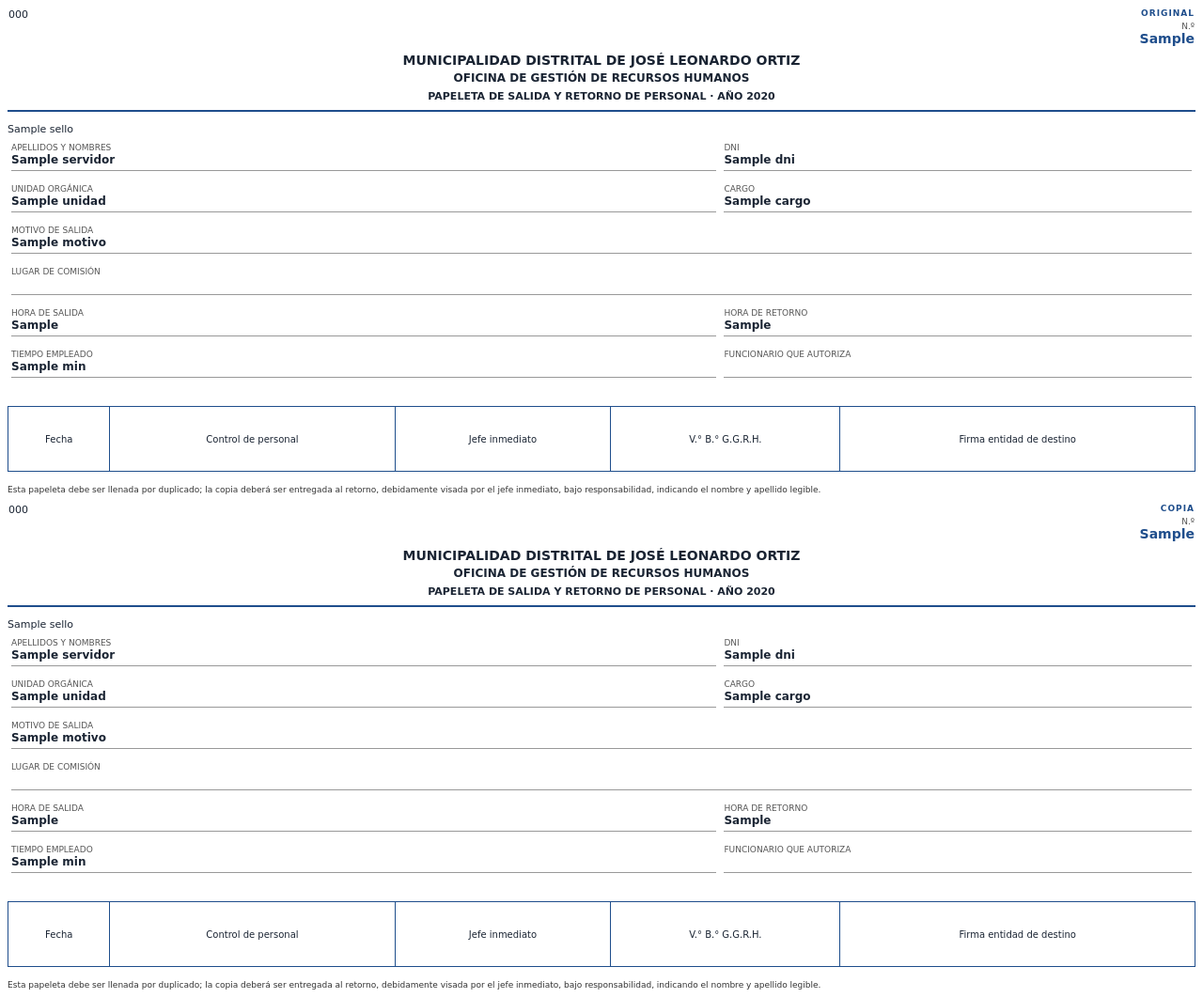
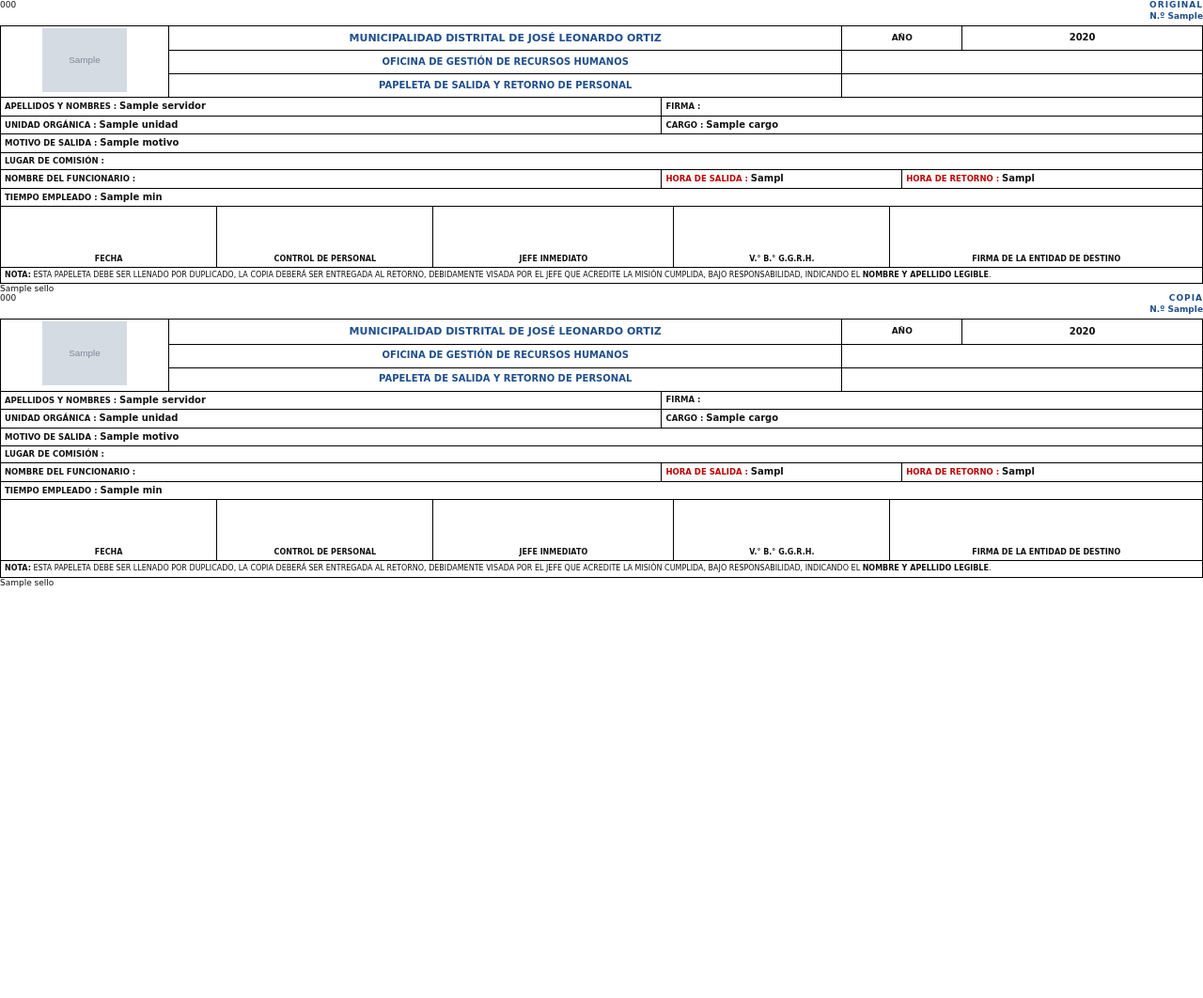
Before and after one commit to jhonalo9/sistemas-de-permisos, a CodeIgniter 4 app: the page made by backend_permisos/app/Views/papeleta/pdf.php in a window 1280 px wide. Shown: the whole page at 94% size. After the commit the page ends 625 px from the top, so only its background shows below. Run offline with PHP 8.4 and a stand-in for CodeIgniter, Linux system fonts and the light colour scheme; the template is opened without the code that fills it: most values are stand-ins (such as "Sample title", 1, 10 or a date in 2020); grey boxes marked "Sample" are stand-in pictures; some libraries are stand-ins or nearby versions.

Commit message:
Rediseña la papeleta PDF al formato institucional

```diff
--- a/backend_permisos/app/Views/papeleta/pdf.php
+++ b/backend_permisos/app/Views/papeleta/pdf.php
@@ -3,99 +3,153 @@
  * @var array  $s
  * @var string $barcode
  * @var string $sello
+ * @var string $logo
  */
 $copias = ['ORIGINAL', 'COPIA'];
+$anio = date('Y', strtotime($s['fecha_inicio']));
+$horaSalida = ! empty($s['hora_inicio']) ? substr((string) $s['hora_inicio'], 0, 5) : '';
+$horaRetorno = ! empty($s['hora_fin']) ? substr((string) $s['hora_fin'], 0, 5) : '';
+$tiempo = $s['tiempo_empleado_min'] !== null ? esc($s['tiempo_empleado_min']) . ' min' : '';
 ?>
-
 <!doctype html>
 <html><head><meta charset="utf-8"><style>
-  body { font-family: DejaVu Sans, sans-serif; font-size: 11px; color:#1A2433; }
-  .copia { position: relative; }
-  .etiqueta { text-align:right; font-size:9px; font-weight:bold; color:#1F4E8C; letter-spacing:1px; margin-bottom:4px; }
-  .head { text-align:center; border-bottom:2px solid #1F4E8C; padding-bottom:8px; margin-bottom:12px; }
-  .head h1 { font-size: 14px; margin:0; }
-  .head h2 { font-size: 12px; margin:4px 0 0; }
-  .head h3 { font-size: 11px; margin:6px 0 0; text-transform: uppercase; }
-  .grid { width:100%; border-collapse:collapse; }
-  .grid td { padding:6px 4px; vertical-align:top; }
-  .lbl { font-size:9px; color:#555; text-transform:uppercase; }
-  .val { font-size:12px; font-weight:bold; border-bottom:1px solid #999; min-height:18px; display:block; }
-  .firmas { margin-top:24px; width:100%; border-collapse:collapse; }
-  .firmas td { border:1px solid #1F4E8C; height:60px; text-align:center; font-size:10px; padding:4px; }
-  .sello { position:absolute; top:25%; left:18%; transform:rotate(-30deg);
-    font-size:38px; color:rgba(220,38,38,0.25); font-weight:bold; text-align:center;
-    border:6px solid rgba(220,38,38,0.3); padding:16px 32px; }
-  .nota { font-size:9px; margin-top:14px; color:#333; }
-  .topbar { width:100%; border-collapse:collapse; margin-bottom:6px; }
-  .topbar td { vertical-align:top; }
-  .topbar .barcode-cell { width:60%; text-align:left; }
-  .topbar .nro { width:40%; text-align:right; }
-  .nro .n { font-size:14px; font-weight:bold; color:#1F4E8C; }
-  .barcode img { width: 180px; height: 50px; }
+  @page { margin: 18px 22px; }
+  * { box-sizing: border-box; }
+  body { font-family: DejaVu Sans, sans-serif; font-size: 9px; color:#111; margin:0; }
+  .copia { position: relative; page-break-inside: avoid; }
+  .topline { width:100%; border-collapse:collapse; margin-bottom:5px; }
+  .topline td { vertical-align:top; padding:0; }
+  .barcode { text-align:left; }
+  .barcode img { width: 170px; height: 46px; }
+  .topright { text-align:right; }
+  .copy { font-size:9px; font-weight:bold; color:#1F4E8C; letter-spacing:1px; }
+  .nro { font-size:9px; font-weight:bold; color:#1F4E8C; margin-top:2px; }
+
+  .form { width:100%; border-collapse:collapse; table-layout:fixed; margin:0; }
+  .form td { border:1px solid #000; padding:3px 4px; vertical-align:middle; line-height:1.25; }
+  .head-table td { text-align:center; }
+  .logo-cell { vertical-align:middle !important; text-align:center; padding:2px !important; }
+  .logo-cell img { height:68px; width:auto; }
+  .title { font-size:11px; font-weight:bold; color:#1F4E8C; text-transform:uppercase; }
+  .office { font-size:10px; font-weight:bold; color:#1F4E8C; text-transform:uppercase; }
+  .papeleta { font-size:10px; font-weight:bold; color:#1F4E8C; text-transform:uppercase; }
+  .year-label { font-size:9px; font-weight:bold; text-transform:uppercase; }
+  .year-value { font-size:10px; font-weight:bold; }
+  .blank { }
+
+  .fields tr:first-child td { border-top:0; }
+  .label { font-size:8.5px; font-weight:bold; text-transform:uppercase; }
+  .value { font-size:10px; font-weight:bold; }
+  .red { color:#C00000; }
+
+  .signatures tr:first-child td { border-top:0; }
+  .signatures td { height:64px; vertical-align:bottom; text-align:center; font-size:8px; font-weight:bold; text-transform:uppercase; }
+  .note-table td { border-top:0; font-size:8px; line-height:1.35; text-align:justify; text-transform:uppercase; }
+  .sello { position:absolute; top:34%; left:20%; transform:rotate(-30deg);
+    font-size:34px; color:rgba(220,38,38,0.22); font-weight:bold; text-align:center;
+    border:5px solid rgba(220,38,38,0.28); padding:14px 26px; }
 </style></head><body>
 
 <?php foreach ($copias as $indice => $copia): ?>
   <div class="copia" <?= $indice > 0 ? 'style="page-break-before: always;"' : '' ?>>
-    <table class="topbar">
+    <table class="topline">
       <tr>
-        <td class="barcode-cell">
-          <div class="barcode"><?= $barcode ?></div>
-        </td>
-        <td class="nro">
-          <div class="etiqueta"><?= $copia ?></div>
-          <div class="lbl">N.º</div>
-          <div class="n"><?= esc($s['nro_solicitud']) ?></div>
+        <td style="width:62%;"><div class="barcode"><?= $barcode ?></div></td>
+        <td class="topright" style="width:38%;">
+          <div class="copy"><?= $copia ?></div>
+          <div class="nro">N.º <?= esc($s['nro_solicitud']) ?></div>
         </td>
       </tr>
     </table>
 
-    <div class="head">
-      <h1>MUNICIPALIDAD DISTRITAL DE JOSÉ LEONARDO ORTIZ</h1>
-      <h2>OFICINA DE GESTIÓN DE RECURSOS HUMANOS</h2>
-      <h3>Papeleta de salida y retorno de personal · Año <?= date('Y', strtotime($s['fecha_inicio'])) ?></h3>
-    </div>
-
-    <?= $sello ?>
-
-    <table class="grid">
+    <table class="form head-table">
+      <colgroup>
+        <col style="width:14%;">
+        <col style="width:56%;">
+        <col style="width:10%;">
+        <col style="width:20%;">
+      </colgroup>
       <tr>
-        <td style="width:60%"><span class="lbl">Apellidos y nombres</span><span class="val"><?= esc($s['servidor']) ?></span></td>
-        <td style="width:40%"><span class="lbl">DNI</span><span class="val"><?= esc($s['dni']) ?></span></td>
+        <td rowspan="3" class="logo-cell" style="width:14%;">
+          <?php if (! empty($logo)): ?><img src="<?= $logo ?>" alt="Escudo"><?php endif; ?>
+        </td>
+        <td class="title" style="width:56%;">MUNICIPALIDAD DISTRITAL DE JOSÉ LEONARDO ORTIZ</td>
+        <td class="year-label" style="width:10%;">AÑO</td>
+        <td class="year-value" style="width:20%;"><?= esc($anio) ?></td>
       </tr>
       <tr>
-        <td><span class="lbl">Unidad orgánica</span><span class="val"><?= esc($s['unidad']) ?></span></td>
-        <td><span class="lbl">Cargo</span><span class="val"><?= esc($s['cargo'] ?? '—') ?></span></td>
+        <td class="office" style="width:56%;">OFICINA DE GESTIÓN DE RECURSOS HUMANOS</td>
+        <td colspan="2" class="blank">&nbsp;</td>
       </tr>
       <tr>
-        <td colspan="2"><span class="lbl">Motivo de salida</span><span class="val"><?= esc($s['motivo']) ?></span></td>
-      </tr>
-      <tr>
-        <td colspan="2"><span class="lbl">Lugar de comisión</span><span class="val">&nbsp;</span></td>
-      </tr>
-      <tr>
-        <td><span class="lbl">Hora de salida</span><span class="val"><?= esc($s['hora_inicio'] ?? '—') ?></span></td>
-        <td><span class="lbl">Hora de retorno</span><span class="val"><?= esc($s['hora_fin'] ?? '—') ?></span></td>
-      </tr>
-      <tr>
-        <td><span class="lbl">Tiempo empleado</span><span class="val"><?= $s['tiempo_empleado_min'] !== null ? esc($s['tiempo_empleado_min']) . ' min' : '&nbsp;' ?></span></td>
-        <td><span class="lbl">Funcionario que autoriza</span><span class="val">&nbsp;</span></td>
+        <td class="papeleta" style="width:56%;">PAPELETA DE SALIDA Y RETORNO DE PERSONAL</td>
+        <td colspan="2" class="blank">&nbsp;</td>
       </tr>
     </table>
 
-    <table class="firmas">
+    <table class="form fields">
+      <colgroup>
+        <col style="width:55%;">
+        <col style="width:20%;">
+        <col style="width:25%;">
+      </colgroup>
       <tr>
-        <td>Fecha</td>
-        <td>Control de personal</td>
-        <td>Jefe inmediato</td>
-        <td>V.° B.° G.G.R.H.</td>
-        <td>Firma entidad de destino</td>
+        <td style="width:55%;">
+          <span class="label">APELLIDOS Y NOMBRES :</span>
+          <span class="value"><?= esc($s['servidor']) ?></span>
+        </td>
+        <td colspan="2" style="width:45%;"><span class="label">FIRMA :</span></td>
+      </tr>
+      <tr>
+        <td style="width:55%;">
+          <span class="label">UNIDAD ORGÁNICA :</span>
+          <span class="value"><?= esc($s['unidad']) ?></span>
+        </td>
+        <td colspan="2" style="width:45%;">
+          <span class="label">CARGO :</span>
+          <span class="value"><?= esc($s['cargo'] ?? '') ?></span>
+        </td>
+      </tr>
+      <tr>
+        <td colspan="3">
+          <span class="label">MOTIVO DE SALIDA :</span>
+          <span class="value"><?= esc($s['motivo']) ?></span>
+        </td>
+      </tr>
+      <tr>
+        <td colspan="3"><span class="label">LUGAR DE COMISIÓN :</span></td>
+      </tr>
+      <tr>
+        <td style="width:55%;"><span class="label">NOMBRE DEL FUNCIONARIO :</span></td>
+        <td style="width:20%;"><span class="label red">HORA DE SALIDA :</span> <span class="value"><?= esc($horaSalida) ?></span></td>
+        <td style="width:25%;"><span class="label red">HORA DE RETORNO :</span> <span class="value"><?= esc($horaRetorno) ?></span></td>
+      </tr>
+      <tr>
+        <td colspan="3"><span class="label">TIEMPO EMPLEADO :</span> <span class="value"><?= $tiempo ?></span></td>
       </tr>
     </table>
 
-    <p class="nota">
-      Esta papeleta debe ser llenada por duplicado; la copia deberá ser entregada al retorno,
-      debidamente visada por el jefe inmediato, bajo responsabilidad, indicando el nombre y apellido legible.
-    </p>
+    <table class="form signatures">
+      <tr>
+        <td style="width:18%;">FECHA</td>
+        <td style="width:18%;">CONTROL DE PERSONAL</td>
+        <td style="width:20%;">JEFE INMEDIATO</td>
+        <td style="width:18%;">V.° B.° G.G.R.H.</td>
+        <td style="width:26%;">FIRMA DE LA ENTIDAD DE DESTINO</td>
+      </tr>
+    </table>
+
+    <table class="form note-table">
+      <tr>
+        <td>
+          <strong>NOTA:</strong> ESTA PAPELETA DEBE SER LLENADO POR DUPLICADO, LA COPIA DEBERÁ SER
+          ENTREGADA AL RETORNO, DEBIDAMENTE VISADA POR EL JEFE QUE ACREDITE LA MISIÓN CUMPLIDA,
+          BAJO RESPONSABILIDAD, INDICANDO EL <strong>NOMBRE Y APELLIDO LEGIBLE</strong>.
+        </td>
+      </tr>
+    </table>
+
+    <?= $sello ?>
   </div>
 <?php endforeach; ?>
 </body></html>
```
Also changed, not shown: backend_permisos/app/Libraries/PapeletaPdf.php (+6 -1 lines), backend_permisos/public/img/escudo.png (added).
